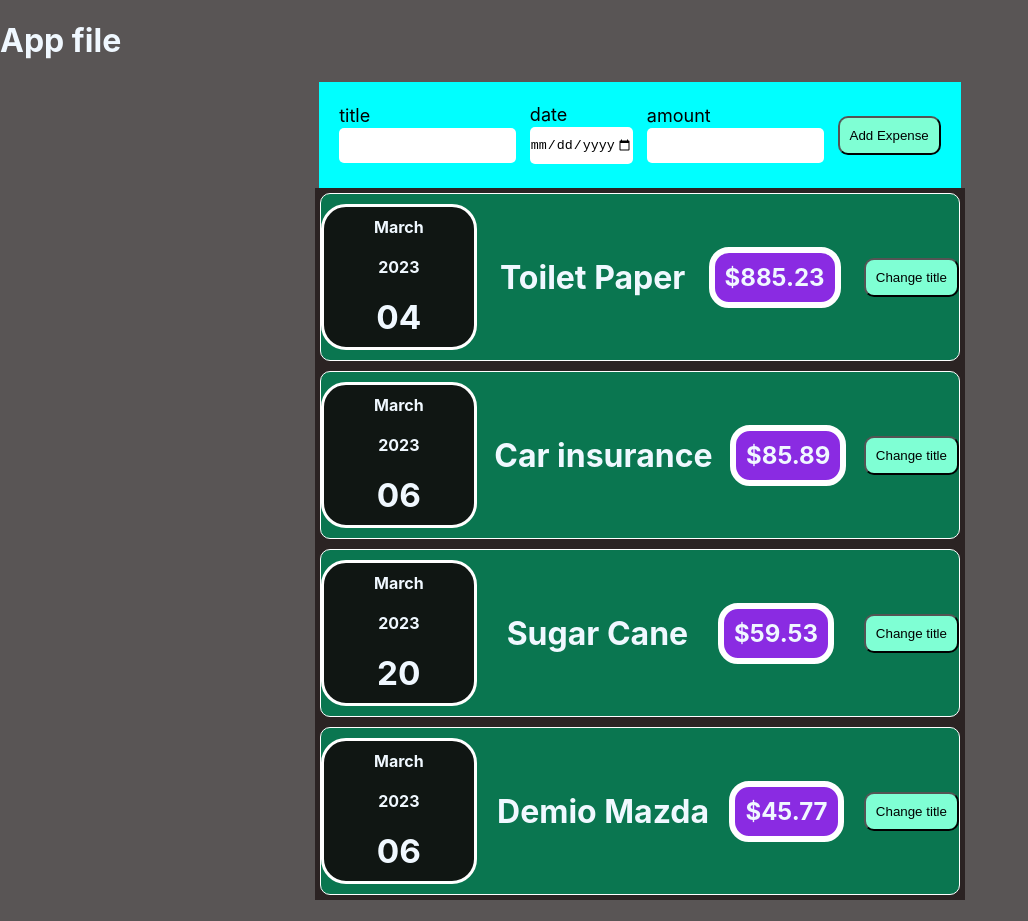
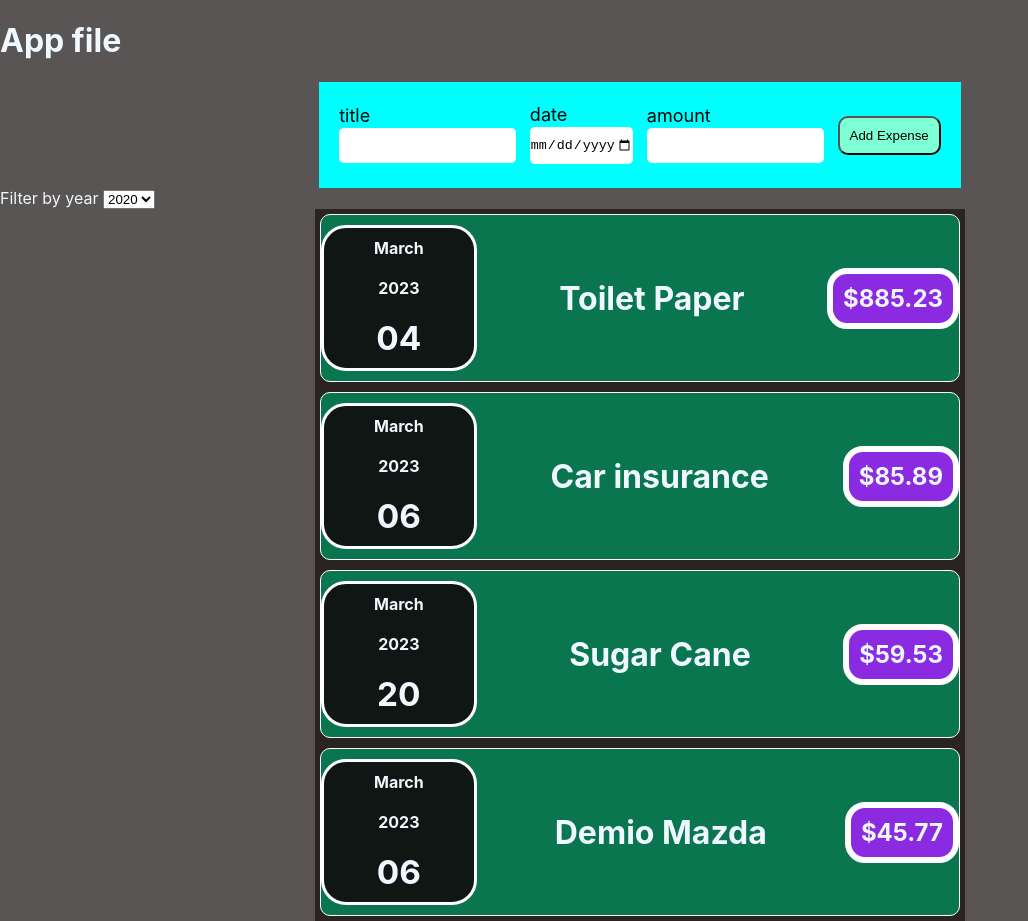
Before and after one commit to Alfred-KInyua/Budgeting-app, a React (Create React App) app: page / in a window 1280 px wide. Shown: the whole page, without its empty margins (0-1028 px from the left). Before the commit the page ends 900 px from the top, so only its background shows below. Built offline with nearby package versions, Linux system fonts and the light colour scheme.

Commit message:
add card section

```diff
--- a/src/App.js
+++ b/src/App.js
@@ -1,6 +1,7 @@
 import './App.css';
-import NewExpense from './components/NewExpense/NewExpense';
-import ExpenseItem from './components/ExpenseItem';
+import Expenses from './components/Expenses';
+
+function App() {
   const expenses = [
     {
       id: 'e1',
@@ -14,7 +15,12 @@ const expenses = [
       amount: 85.89,
       date: new Date(2023, 2, 6),
     },
-  { id: 'e3', title: 'Sugar Cane', amount: 59.53, date: new Date(2023, 2, 20) },
+    {
+      id: 'e3',
+      title: 'Sugar Cane',
+      amount: 59.53,
+      date: new Date(2023, 2, 20),
+    },
     {
       id: 'e4',
       title: 'Demio Mazda',
@@ -22,30 +28,12 @@ const expenses = [
       date: new Date(2023, 2, 6),
     },
   ];
+  return (
+    <>
+      <h1>App file</h1>
 
-function App() {
-  const receivedata = (dataItems) => {
-    const elements = {
-      ...dataItems,
-    };
-    console.log(elements);
-  };
-  return (
-    <div className="App">
-      <h1>App file</h1>
-      <NewExpense someData={receivedata} />
-
-      {expenses.map((expe) => (
-        <div key={expe.id}>
-          <ExpenseItem
-            title={expe.title}
-            date={expe.date}
-            amount={expe.amount}
-          />
-        </div>
-      ))}
-    </div>
+      <Expenses expenses={expenses} />
+    </>
   );
 }
-
 export default App;
--- a/src/components/ExpenseDate.js
+++ b/src/components/ExpenseDate.js
@@ -1,10 +1,10 @@
 import React from 'react';
 import './ExpenseDate.css';
 
-function ExpenseDate(props) {
-  const month = props.date.toLocaleString('en-us', { month: 'long' });
-  const year = props.date.getFullYear();
-  const day = props.date.toLocaleString('en-us', { day: '2-digit' });
+function ExpenseDate({ date }) {
+  const month = date.toLocaleString('en', { month: 'long' });
+  const year = date.getFullYear();
+  const day = date.toLocaleString('en', { day: '2-digit' });
 
   return (
     <>
--- /dev/null
+++ b/src/components/ExpenseFilter.js
@@ -0,0 +1,20 @@
+import React from 'react';
+
+function ExpenseFilter({ selected, onChangeFilter }) {
+  const dropdownChnageHandler = (e) => {
+    onChangeFilter(e.target.value);
+  };
+  return (
+    <div>
+      <label>Filter by year </label>
+      <select value={selected} onChange={dropdownChnageHandler}>
+        <option value="2022">2022</option>
+        <option value="2021">2021</option>
+        <option value="2020">2020</option>
+        <option value="2019">2019</option>
+      </select>
+    </div>
+  );
+}
+
+export default ExpenseFilter;
--- a/src/components/ExpenseItem.js
+++ b/src/components/ExpenseItem.js
@@ -1,24 +1,18 @@
 import React from 'react';
-import { useState } from 'react';
 import './ExpenseItem.css';
 import ExpenseDate from './ExpenseDate';
 
-function ExpenseItem(props) {
-  const [title, setTitle] = useState(props.title);
-
-  const buttonHandler = (e) => {
-    setTitle('Hello world');
-  };
+function ExpenseItem({ title, date, amount }) {
   return (
     <div>
       <div className="wrapper">
         <div className="bg">
           <div className="enclose">
             <div className="container">
-              <ExpenseDate date={props.date} />
+              <ExpenseDate date={date} />
+
               <h1>{title}</h1>
-              <h2 className="amount">${props.amount}</h2>
-              <button onClick={buttonHandler}> Change title</button>
+              <h2 className="amount">${amount}</h2>
             </div>
           </div>
         </div>
--- /dev/null
+++ b/src/components/Expenses.js
@@ -0,0 +1,34 @@
+import React, { useState } from 'react';
+import ExpenseItem from './ExpenseItem';
+import ExpenseFilter from './ExpenseFilter';
+import ExpenseForm from './NewExpense/ExpenseForm';
+
+function Expenses({ expenses }) {
+  const [filteredYear, setFilteredYear] = useState('2020');
+
+  const filterChangeHandler = (selectedYear) => {
+    setFilteredYear(selectedYear);
+  };
+
+  return (
+    <div className="App">
+      <ExpenseForm />
+      <ExpenseFilter
+        selected={filteredYear}
+        onChangeFilter={filterChangeHandler}
+      />
+
+      {expenses.map((expe) => (
+        <div key={expe.id}>
+          <ExpenseItem
+            title={expe.title}
+            date={expe.date}
+            amount={expe.amount}
+          />
+        </div>
+      ))}
+    </div>
+  );
+}
+
+export default Expenses;
```
Lines whose indentation alone changed are shown as unchanged.
